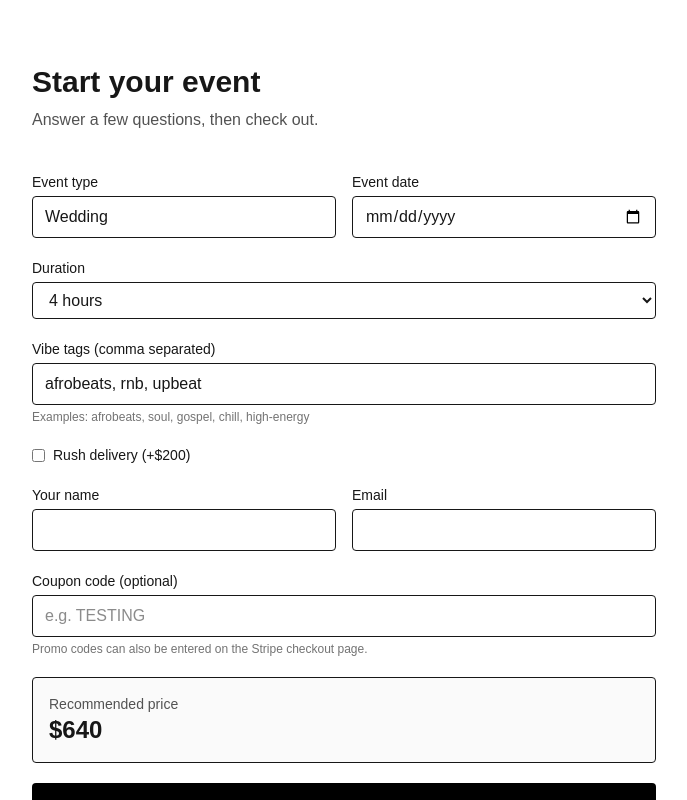
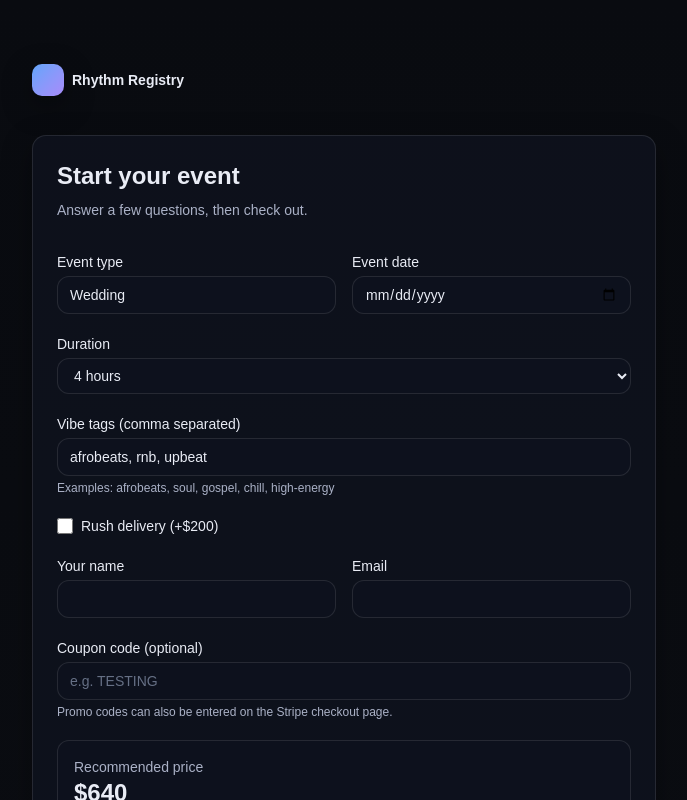
Before and after one commit to thomasarvick-Arbytals/rhythm-registry-mvp, a Next.js app: page /start in a window 1280 px wide. Shown: the top 800 px of the page, without its empty margins (296-983 px from the left). Built offline with nearby package versions, Linux system fonts and the light colour scheme.

Commit message:
UI: apply wireframe dark theme to public pages (start/login/password)

```diff
--- a/src/app/forgot-password/page.tsx
+++ b/src/app/forgot-password/page.tsx
@@ -1,5 +1,6 @@
 'use client';
 
+import { Field, Input, Notice, PrimaryButton, PublicShell } from '@/components/ui/PublicShell';
 import { useState } from 'react';
 
 export default function ForgotPasswordPage() {
@@ -8,15 +9,12 @@ export default function ForgotPasswordPage() {
   const [error, setError] = useState<string | null>(null);
 
   return (
-    <main className="mx-auto max-w-md px-6 py-16">
-      <h1 className="text-2xl font-semibold">Forgot password</h1>
-      <p className="mt-2 text-sm text-neutral-600">We’ll email you a password reset link.</p>
-
+    <PublicShell title="Forgot password" subtitle="We’ll email you a password reset link.">
       {sent ? (
-        <div className="mt-6 rounded border bg-green-50 p-3 text-sm">If an account exists for that email, a reset link has been sent.</div>
+        <Notice variant="info">If an account exists for that email, a reset link has been sent.</Notice>
       ) : (
         <form
-          className="mt-6 space-y-4"
+          className="space-y-4"
           onSubmit={async (e) => {
             e.preventDefault();
             setError(null);
@@ -49,18 +47,15 @@ export default function ForgotPasswordPage() {
             setSent(true);
           }}
         >
-          <label className="block">
-            <div className="text-sm font-medium">Email</div>
-            <input className="mt-1 w-full rounded border px-3 py-2" type="email" value={email} onChange={(e) => setEmail(e.target.value)} />
-          </label>
+          <Field label="Email">
+            <Input type="email" value={email} onChange={(e) => setEmail(e.target.value)} />
+          </Field>
 
-          {error ? <div className="rounded border border-red-200 bg-red-50 p-2 text-sm text-red-700">{error}</div> : null}
+          {error ? <Notice>{error}</Notice> : null}
 
-          <button className="w-full rounded bg-black px-4 py-2 text-white" type="submit">
-            Send reset link
-          </button>
+          <PrimaryButton>Send reset link</PrimaryButton>
         </form>
       )}
-    </main>
+    </PublicShell>
   );
 }
--- a/src/app/login/page.tsx
+++ b/src/app/login/page.tsx
@@ -1,5 +1,6 @@
 'use client';
 
+import { Field, Input, Notice, PrimaryButton, PublicShell, Select } from '@/components/ui/PublicShell';
 import { signIn } from 'next-auth/react';
 import { useState } from 'react';
 
@@ -14,21 +15,18 @@ export default function LoginPage() {
   const [requestedRole, setRequestedRole] = useState<'client' | 'dj'>('client');
 
   return (
-    <main className="mx-auto max-w-md px-6 py-16">
-      <h1 className="text-2xl font-semibold">Log in</h1>
-      <p className="mt-2 text-sm text-neutral-600">Log in, create an account, or reset your password.</p>
-
-      <div className="mt-6 flex gap-2">
+    <PublicShell title={mode === 'signup' ? 'Create your account' : 'Log in'} subtitle="Log in, create an account, or reset your password.">
+      <div className="flex gap-2">
         <button
           type="button"
-          className={`rounded border px-3 py-1 text-sm ${mode === 'login' ? 'bg-black text-white' : ''}`}
+          className={`rounded-xl border px-3 py-2 text-sm ${mode === 'login' ? 'border-[rgba(96,165,250,.6)] bg-[rgba(96,165,250,.15)]' : 'border-white/10 bg-[rgba(15,19,32,.55)]'}`}
           onClick={() => setMode('login')}
         >
           Log in
         </button>
         <button
           type="button"
-          className={`rounded border px-3 py-1 text-sm ${mode === 'signup' ? 'bg-black text-white' : ''}`}
+          className={`rounded-xl border px-3 py-2 text-sm ${mode === 'signup' ? 'border-[rgba(96,165,250,.6)] bg-[rgba(96,165,250,.15)]' : 'border-white/10 bg-[rgba(15,19,32,.55)]'}`}
           onClick={() => setMode('signup')}
         >
           Sign up
@@ -36,7 +34,7 @@ export default function LoginPage() {
       </div>
 
       <form
-        className="mt-4 space-y-4"
+        className="mt-6 space-y-4"
         onSubmit={async (e) => {
           e.preventDefault();
           setLoading(true);
@@ -76,50 +74,39 @@ export default function LoginPage() {
       >
         {mode === 'login' ? (
           <div className="text-right">
-            <a className="text-sm underline" href="/forgot-password">Forgot password?</a>
+            <a className="text-sm text-[#aab1c6] underline hover:text-[#e9ecf5]" href="/forgot-password">
+              Forgot password?
+            </a>
           </div>
-        ) : null}
-        {mode === 'signup' ? (
-          <label className="block">
-            <div className="text-sm font-medium">Name</div>
-            <input className="mt-1 w-full rounded border px-3 py-2" value={name} onChange={(e) => setName(e.target.value)} />
-          </label>
         ) : null}
 
         {mode === 'signup' ? (
-          <label className="block">
-            <div className="text-sm font-medium">Account type</div>
-            <select
-              className="mt-1 w-full rounded border px-3 py-2"
-              value={requestedRole}
-              onChange={(e) => setRequestedRole(e.target.value as 'client' | 'dj')}
-            >
+          <Field label="Name">
+            <Input value={name} onChange={(e) => setName(e.target.value)} />
+          </Field>
+        ) : null}
+
+        {mode === 'signup' ? (
+          <Field label="Account type" hint="Admin is allowlisted (product@ / promise@).">
+            <Select value={requestedRole} onChange={(e) => setRequestedRole(e.target.value as 'client' | 'dj')}>
               <option value="client">Client</option>
               <option value="dj">DJ</option>
-            </select>
-            <div className="mt-1 text-xs text-neutral-600">Admin is allowlisted (product@ / promise@).</div>
-          </label>
+            </Select>
+          </Field>
         ) : null}
 
-        <label className="block">
-          <div className="text-sm font-medium">Email</div>
-          <input className="mt-1 w-full rounded border px-3 py-2" type="email" value={email} onChange={(e) => setEmail(e.target.value)} />
-        </label>
-        <label className="block">
-          <div className="text-sm font-medium">Password</div>
-          <input className="mt-1 w-full rounded border px-3 py-2" type="password" value={password} onChange={(e) => setPassword(e.target.value)} />
-        </label>
+        <Field label="Email">
+          <Input type="email" value={email} onChange={(e) => setEmail(e.target.value)} />
+        </Field>
 
-        {error ? <div className="rounded border border-red-200 bg-red-50 p-2 text-sm text-red-700">{error}</div> : null}
+        <Field label="Password">
+          <Input type="password" value={password} onChange={(e) => setPassword(e.target.value)} />
+        </Field>
 
-        <button
-          disabled={loading}
-          className="w-full rounded bg-black px-4 py-2 text-white disabled:opacity-60"
-          type="submit"
-        >
-          {loading ? 'Working…' : mode === 'signup' ? 'Create account & log in' : 'Log in'}
-        </button>
+        {error ? <Notice>{error}</Notice> : null}
+
+        <PrimaryButton disabled={loading}>{loading ? 'Working…' : mode === 'signup' ? 'Create account & log in' : 'Log in'}</PrimaryButton>
       </form>
-    </main>
+    </PublicShell>
   );
 }
--- a/src/app/start/page.tsx
+++ b/src/app/start/page.tsx
@@ -1,6 +1,7 @@
 'use client';
 
 import { useMemo, useState } from 'react';
+import { Field, Input, Notice, PrimaryButton, PublicShell, Select } from '@/components/ui/PublicShell';
 
 const durationOptions = [2, 3, 4, 5, 6] as const;
 
@@ -25,12 +26,9 @@ export default function StartPage() {
   const price = useMemo(() => computeDisplayPrice(durationHours, rush), [durationHours, rush]);
 
   return (
-    <main className="mx-auto max-w-2xl px-6 py-16">
-      <h1 className="text-3xl font-semibold">Start your event</h1>
-      <p className="mt-2 text-neutral-600">Answer a few questions, then check out.</p>
-
+    <PublicShell title="Start your event" subtitle="Answer a few questions, then check out.">
       <form
-        className="mt-10 space-y-5"
+        className="space-y-5"
         onSubmit={async (e) => {
           e.preventDefault();
           setLoading(true);
@@ -76,79 +74,55 @@ export default function StartPage() {
         }}
       >
         <div className="grid gap-4 md:grid-cols-2">
-          <label className="block">
-            <div className="text-sm font-medium">Event type</div>
-            <input className="mt-1 w-full rounded border px-3 py-2" value={eventType} onChange={(e) => setEventType(e.target.value)} />
-          </label>
-          <label className="block">
-            <div className="text-sm font-medium">Event date</div>
-            <input className="mt-1 w-full rounded border px-3 py-2" type="date" value={eventDate} onChange={(e) => setEventDate(e.target.value)} />
-          </label>
+          <Field label="Event type">
+            <Input value={eventType} onChange={(e) => setEventType(e.target.value)} />
+          </Field>
+          <Field label="Event date">
+            <Input type="date" value={eventDate} onChange={(e) => setEventDate(e.target.value)} />
+          </Field>
         </div>
 
-        <label className="block">
-          <div className="text-sm font-medium">Duration</div>
-          <select
-            className="mt-1 w-full rounded border px-3 py-2"
-            value={durationHours}
-            onChange={(e) => setDurationHours(Number(e.target.value))}
-          >
+        <Field label="Duration">
+          <Select value={durationHours} onChange={(e) => setDurationHours(Number(e.target.value))}>
             {durationOptions.map((h) => (
               <option key={h} value={h}>
                 {h} hours
               </option>
             ))}
-          </select>
-        </label>
+          </Select>
+        </Field>
 
-        <label className="block">
-          <div className="text-sm font-medium">Vibe tags (comma separated)</div>
-          <input className="mt-1 w-full rounded border px-3 py-2" value={vibeTags} onChange={(e) => setVibeTags(e.target.value)} />
-          <div className="mt-1 text-xs text-neutral-500">Examples: afrobeats, soul, gospel, chill, high-energy</div>
-        </label>
+        <Field label="Vibe tags (comma separated)" hint="Examples: afrobeats, soul, gospel, chill, high-energy">
+          <Input value={vibeTags} onChange={(e) => setVibeTags(e.target.value)} />
+        </Field>
 
-        <label className="flex items-center gap-2">
-          <input type="checkbox" checked={rush} onChange={(e) => setRush(e.target.checked)} />
-          <span className="text-sm">Rush delivery (+$200)</span>
+        <label className="flex items-center gap-2 text-sm">
+          <input className="h-4 w-4" type="checkbox" checked={rush} onChange={(e) => setRush(e.target.checked)} />
+          <span>Rush delivery (+$200)</span>
         </label>
 
         <div className="grid gap-4 md:grid-cols-2">
-          <label className="block">
-            <div className="text-sm font-medium">Your name</div>
-            <input className="mt-1 w-full rounded border px-3 py-2" value={name} onChange={(e) => setName(e.target.value)} />
-          </label>
-          <label className="block">
-            <div className="text-sm font-medium">Email</div>
-            <input className="mt-1 w-full rounded border px-3 py-2" type="email" value={email} onChange={(e) => setEmail(e.target.value)} required />
-          </label>
+          <Field label="Your name">
+            <Input value={name} onChange={(e) => setName(e.target.value)} />
+          </Field>
+          <Field label="Email">
+            <Input type="email" value={email} onChange={(e) => setEmail(e.target.value)} required />
+          </Field>
         </div>
 
-        <label className="block">
-          <div className="text-sm font-medium">Coupon code (optional)</div>
-          <input
-            className="mt-1 w-full rounded border px-3 py-2"
-            value={couponCode}
-            onChange={(e) => setCouponCode(e.target.value)}
-            placeholder="e.g. TESTING"
-          />
-          <div className="mt-1 text-xs text-neutral-500">Promo codes can also be entered on the Stripe checkout page.</div>
-        </label>
+        <Field label="Coupon code (optional)" hint="Promo codes can also be entered on the Stripe checkout page.">
+          <Input value={couponCode} onChange={(e) => setCouponCode(e.target.value)} placeholder="e.g. TESTING" />
+        </Field>
 
-        <div className="rounded border bg-neutral-50 p-4">
-          <div className="text-sm text-neutral-600">Recommended price</div>
+        <div className="rounded-xl border border-white/10 bg-[rgba(15,19,32,.55)] p-4">
+          <div className="text-sm text-[#aab1c6]">Recommended price</div>
           <div className="text-2xl font-semibold">${price}</div>
         </div>
 
-        {error ? <div className="rounded border border-red-200 bg-red-50 p-2 text-sm text-red-700">{error}</div> : null}
+        {error ? <Notice>{error}</Notice> : null}
 
-        <button
-          disabled={loading}
-          className="w-full rounded bg-black px-4 py-3 text-white disabled:opacity-60"
-          type="submit"
-        >
-          {loading ? 'Redirecting…' : 'Continue to Checkout'}
-        </button>
+        <PrimaryButton disabled={loading}>{loading ? 'Redirecting…' : 'Continue to Checkout'}</PrimaryButton>
       </form>
-    </main>
+    </PublicShell>
   );
 }
--- /dev/null
+++ b/src/components/ui/PublicShell.tsx
@@ -0,0 +1,113 @@
+import Link from 'next/link';
+import React from 'react';
+
+function cx(...xs: Array<string | false | null | undefined>) {
+  return xs.filter(Boolean).join(' ');
+}
+
+export function PublicShell({
+  title,
+  subtitle,
+  children,
+  footer,
+  className,
+}: {
+  title: string;
+  subtitle?: string;
+  children: React.ReactNode;
+  footer?: React.ReactNode;
+  className?: string;
+}) {
+  return (
+    <div className="min-h-screen bg-gradient-to-b from-[#090b10] to-[#0b0d12] text-[#e9ecf5]">
+      <div className="mx-auto max-w-2xl px-6 py-16">
+        <Link href="/" className="inline-flex items-center gap-2 text-sm text-[#aab1c6] hover:text-[#e9ecf5]">
+          <span className="h-8 w-8 rounded-[10px] bg-gradient-to-br from-[#60a5fa] to-[#a78bfa] shadow-[0_10px_30px_rgba(0,0,0,.35)]" aria-hidden="true" />
+          <span className="font-semibold text-[#e9ecf5]">Rhythm Registry</span>
+        </Link>
+
+        <div className={cx('mt-8 rounded-[14px] border border-white/10 bg-[rgba(18,22,37,.55)] p-6 shadow-[0_10px_30px_rgba(0,0,0,.35)]', className)}>
+          <h1 className="text-2xl font-semibold">{title}</h1>
+          {subtitle ? <p className="mt-2 text-sm text-[#aab1c6]">{subtitle}</p> : null}
+          <div className="mt-8">{children}</div>
+        </div>
+
+        {footer ? <div className="mt-6 text-sm text-[#aab1c6]">{footer}</div> : null}
+      </div>
+    </div>
+  );
+}
+
+export function Field({ label, hint, children }: { label: string; hint?: string; children: React.ReactNode }) {
+  return (
+    <label className="block">
+      <div className="text-sm font-medium">{label}</div>
+      <div className="mt-1">{children}</div>
+      {hint ? <div className="mt-1 text-xs text-[#aab1c6]">{hint}</div> : null}
+    </label>
+  );
+}
+
+export function Input(props: React.InputHTMLAttributes<HTMLInputElement>) {
+  return (
+    <input
+      {...props}
+      className={cx(
+        'w-full rounded-xl border border-white/10 bg-[rgba(15,19,32,.55)] px-3 py-2 text-sm text-[#e9ecf5] placeholder:text-[#667085] focus:outline-none focus:ring-2 focus:ring-[rgba(96,165,250,.6)]',
+        props.className
+      )}
+    />
+  );
+}
+
+export function Select(props: React.SelectHTMLAttributes<HTMLSelectElement>) {
+  return (
+    <select
+      {...props}
+      className={cx(
+        'w-full rounded-xl border border-white/10 bg-[rgba(15,19,32,.55)] px-3 py-2 text-sm text-[#e9ecf5] focus:outline-none focus:ring-2 focus:ring-[rgba(96,165,250,.6)]',
+        props.className
+      )}
+    />
+  );
+}
+
+export function Textarea(props: React.TextareaHTMLAttributes<HTMLTextAreaElement>) {
+  return (
+    <textarea
+      {...props}
+      className={cx(
+        'w-full rounded-xl border border-white/10 bg-[rgba(15,19,32,.55)] p-3 text-sm text-[#e9ecf5] placeholder:text-[#667085] focus:outline-none focus:ring-2 focus:ring-[rgba(96,165,250,.6)]',
+        props.className
+      )}
+    />
+  );
+}
+
+export function PrimaryButton({
+  children,
+  disabled,
+  type,
+}: {
+  children: React.ReactNode;
+  disabled?: boolean;
+  type?: 'button' | 'submit';
+}) {
+  return (
+    <button
+      type={type ?? 'submit'}
+      disabled={disabled}
+      className="w-full rounded-xl border border-[rgba(96,165,250,.6)] bg-[rgba(96,165,250,.15)] px-4 py-3 text-sm font-medium text-[#e9ecf5] hover:bg-[rgba(96,165,250,.22)] disabled:opacity-60"
+    >
+      {children}
+    </button>
+  );
+}
+
+export function Notice({ variant = 'error', children }: { variant?: 'error' | 'info'; children: React.ReactNode }) {
+  const cls =
+    variant === 'error'
+      ? 'border-[rgba(251,113,133,.55)] bg-[rgba(251,113,133,.10)] text-[#ffc1cc]'
+      : 'border-[rgba(96,165,250,.55)] bg-[rgba(96,165,250,.12)] text-[#dbeafe]';
+  return <div className={cx('rounded-xl border p-3 text-sm', cls)}>{children}</div>;
+}
```
Also changed, not shown: src/app/reset-password/page.tsx (+13 -30 lines).
